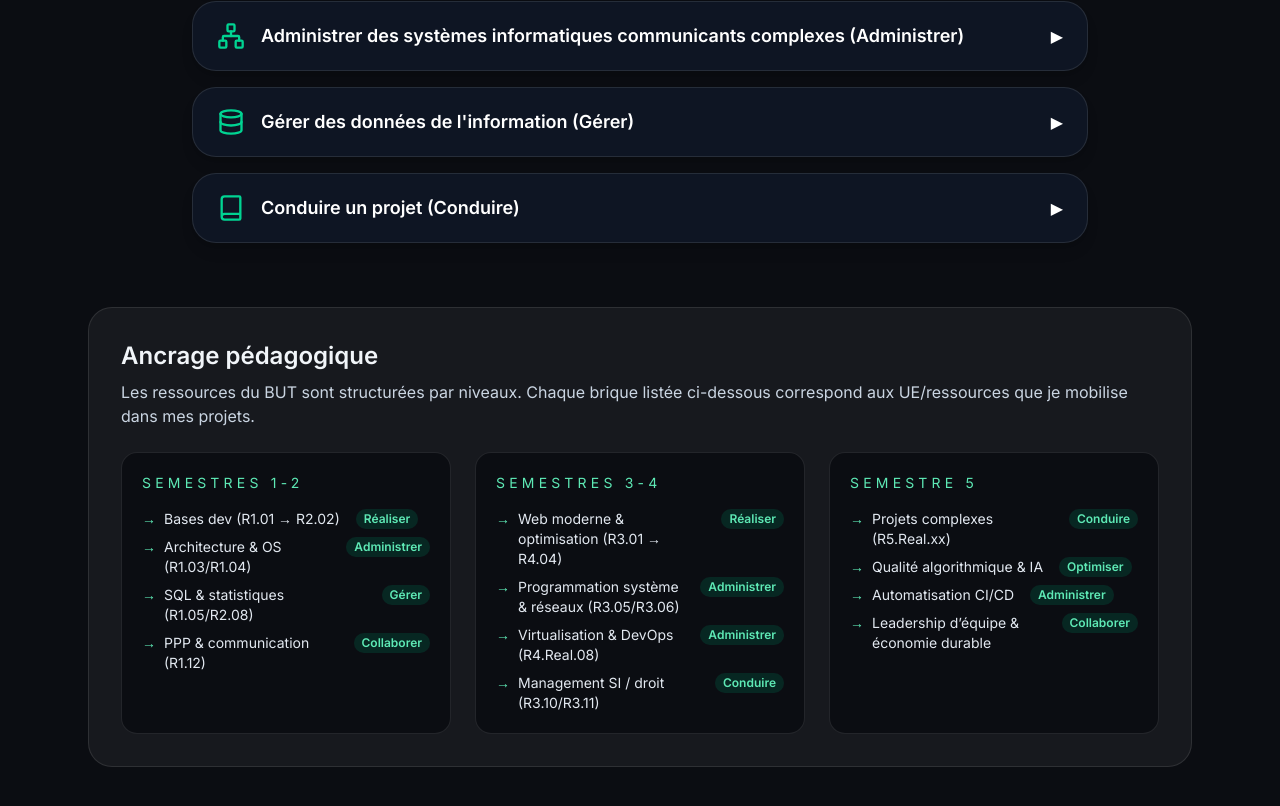
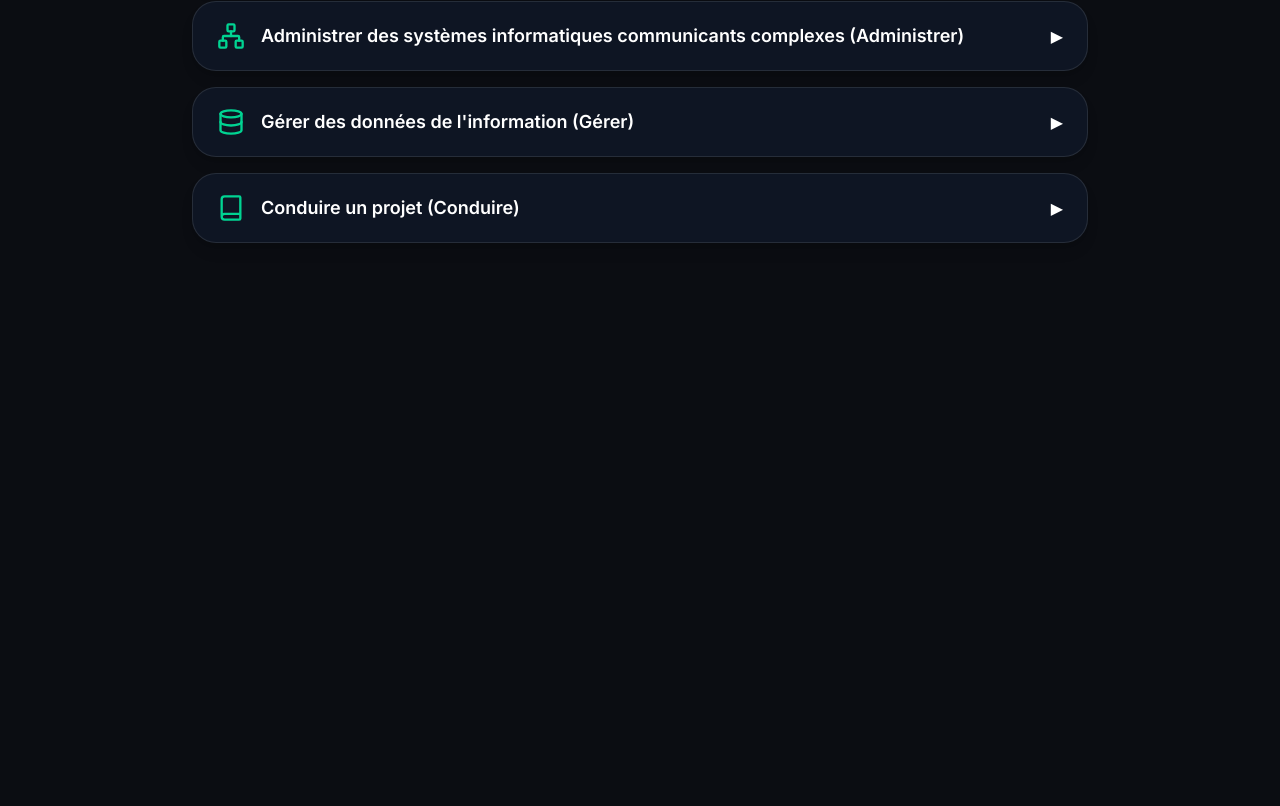
Before and after one commit to MathisFPN/MathisFPN.github.io, a Next.js app: page /competences in a window 1280 px wide. Shown: the part 634-1440 px from the top of the page. After the commit the page ends 941 px from the top, so only its background shows below. Built offline with nearby package versions, Linux system fonts and the light colour scheme.

Commit message:
modify proj, and rm comp footer

```diff
--- a/src/app/competences/page.tsx
+++ b/src/app/competences/page.tsx
@@ -29,7 +29,6 @@ export default function CompetencesPage() {
         </p>
         <div className="flex flex-wrap gap-4 text-sm text-emerald-300">
           <a href="#competences-grid" className="hover:underline underline-offset-4">Aller aux compétences</a>
-          <a href="#ancrage-pedagogique" className="hover:underline underline-offset-4">Voir l’ancrage pédagogique</a>
           <Link href="/projects" className="hover:underline underline-offset-4">Explorer les projets</Link>
         </div>
       </header>
@@ -37,54 +36,6 @@ export default function CompetencesPage() {
       <section id="competences-grid">
         <Competences />
       </section>
-
-      <section id="ancrage-pedagogique" className="rounded-3xl border border-white/10 bg-white/5 p-8">
-        <h2 className="text-2xl font-semibold text-balance">Ancrage pédagogique</h2>
-        <p className="text-slate-300 mt-2 text-pretty">
-          Les ressources du BUT sont structurées par niveaux. Chaque brique listée ci-dessous correspond aux UE/ressources que je mobilise dans mes projets.
-        </p>
-        <div className="mt-6 grid gap-6 md:grid-cols-3">
-          {resources.map((block) => (
-            <div key={block.title} className="rounded-2xl border border-white/10 bg-[#0b0d12] p-5">
-              <p className="text-sm uppercase tracking-[0.3em] text-emerald-300">{block.title}</p>
-              <ul className="mt-4 space-y-2 text-sm text-slate-200">
-                {block.items.map((item) => {
-                  // Mapping manuel ressource → compétence
-                  let competence = '';
-                  if (item.includes('Bases dev')) competence = 'Réaliser';
-                  else if (item.includes('Architecture')) competence = 'Administrer';
-                  else if (item.includes('SQL')) competence = 'Gérer';
-                  else if (item.includes('PPP')) competence = 'Collaborer';
-                  else if (item.includes('Web')) competence = 'Réaliser';
-                  else if (item.includes('optimisation')) competence = 'Optimiser';
-                  else if (item.includes('Programmation système')) competence = 'Administrer';
-                  else if (item.includes('Virtualisation')) competence = 'Administrer';
-                  else if (item.includes('DevOps')) competence = 'Administrer';
-                  else if (item.includes('Management SI')) competence = 'Conduire';
-                  else if (item.includes('droit')) competence = 'Conduire';
-                  else if (item.includes('Projets complexes')) competence = 'Conduire';
-                  else if (item.includes('Qualité algorithmique')) competence = 'Optimiser';
-                  else if (item.includes('IA')) competence = 'Optimiser';
-                  else if (item.includes('CI/CD')) competence = 'Administrer';
-                  else if (item.includes('Leadership')) competence = 'Collaborer';
-                  else competence = '';
-                  return (
-                    <li key={item} className="flex items-start gap-2">
-                      <span className="text-emerald-300">→</span>
-                      <span>{item}</span>
-                      {competence && (
-                        <span className="ml-2 px-2 py-0.5 rounded-full bg-emerald-900/40 text-emerald-300 text-xs font-semibold">
-                          {competence}
-                        </span>
-                      )}
-                    </li>
-                  );
-                })}
-              </ul>
-            </div>
-          ))}
-        </div>
-      </section>
     </main>
   )
 }
--- a/src/app/projects/[slug]/page.tsx
+++ b/src/app/projects/[slug]/page.tsx
@@ -127,7 +127,7 @@ export default async function Page({ params }: Props) {
               alt={project.title}
               width={800}
               height={600}
-              className="h-72 w-full object-cover"
+              className={`h-72 w-full ${project.slug === 'iot-among-us' ? 'object-contain bg-black' : 'object-cover'}`}
               priority
             />
           </div>
--- a/src/data/projects.ts
+++ b/src/data/projects.ts
@@ -57,7 +57,7 @@ export const projects: Project[] = [
     description: 'Jeu de déduction connecté : Raspberry Pi, MQTT et IA locale pour traquer l’imposteur.',
     longDescription:
       "Projet académique mené à 4 : création d'un clone d'Among Us orienté IoT. Chaque Raspberry Pi incarne un capteur de ville, l'arbitre central collecte les températures et une IA Ollama aide à repérer l'imposteur.",
-    image: 'https://images.unsplash.com/photo-1518770660439-4636190af475?auto=format&fit=crop&w=1200&q=80',
+    image: '/amongus.png',
     technologies: ['Python', 'MQTT', 'Raspberry Pi', 'Ollama', 'PyGame'],
     // githubUrl removed for IoT Among Us
     date: '2025-02-20',
@@ -96,7 +96,7 @@ export const projects: Project[] = [
     description: "Jeu de tir spatial à défilement vertical demandant réflexes et précision, développé sans moteur de jeu (tout est codé en C# natif).",
     longDescription:
       "Projet de 1ère année (SAE S1.01) : développement d'un 'Shoot'em up' type Bullet Hell en C# et WPF. Application lourde, architecture événementielle, gestion des états du jeu et optimisation de l'affichage dynamique.",
-    image: 'https://images.unsplash.com/photo-1470229538611-16ba8c7ffbd7?auto=format&fit=crop&w=1200&q=80',
+    image: '/wpf_image.png',
     technologies: ['C#', 'WPF', 'XAML', 'Algorithmie'],
     liveUrl: '/wpf-galactic-shooter.pdf', // PDF à placer dans public/
     date: '2024-11-05',
```
Also changed, not shown: public/amongus.png (added), public/wpf_image.png (added).
